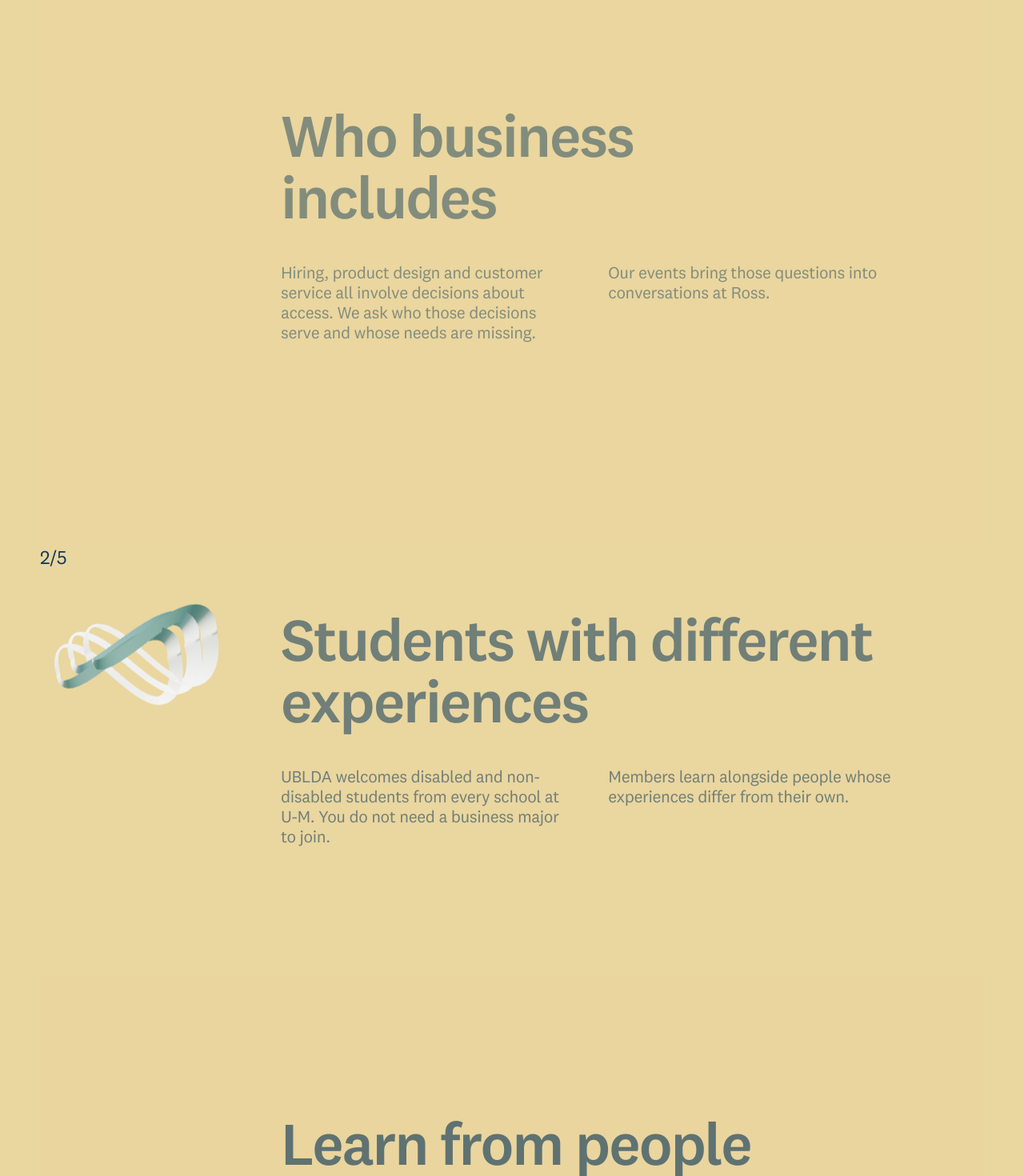
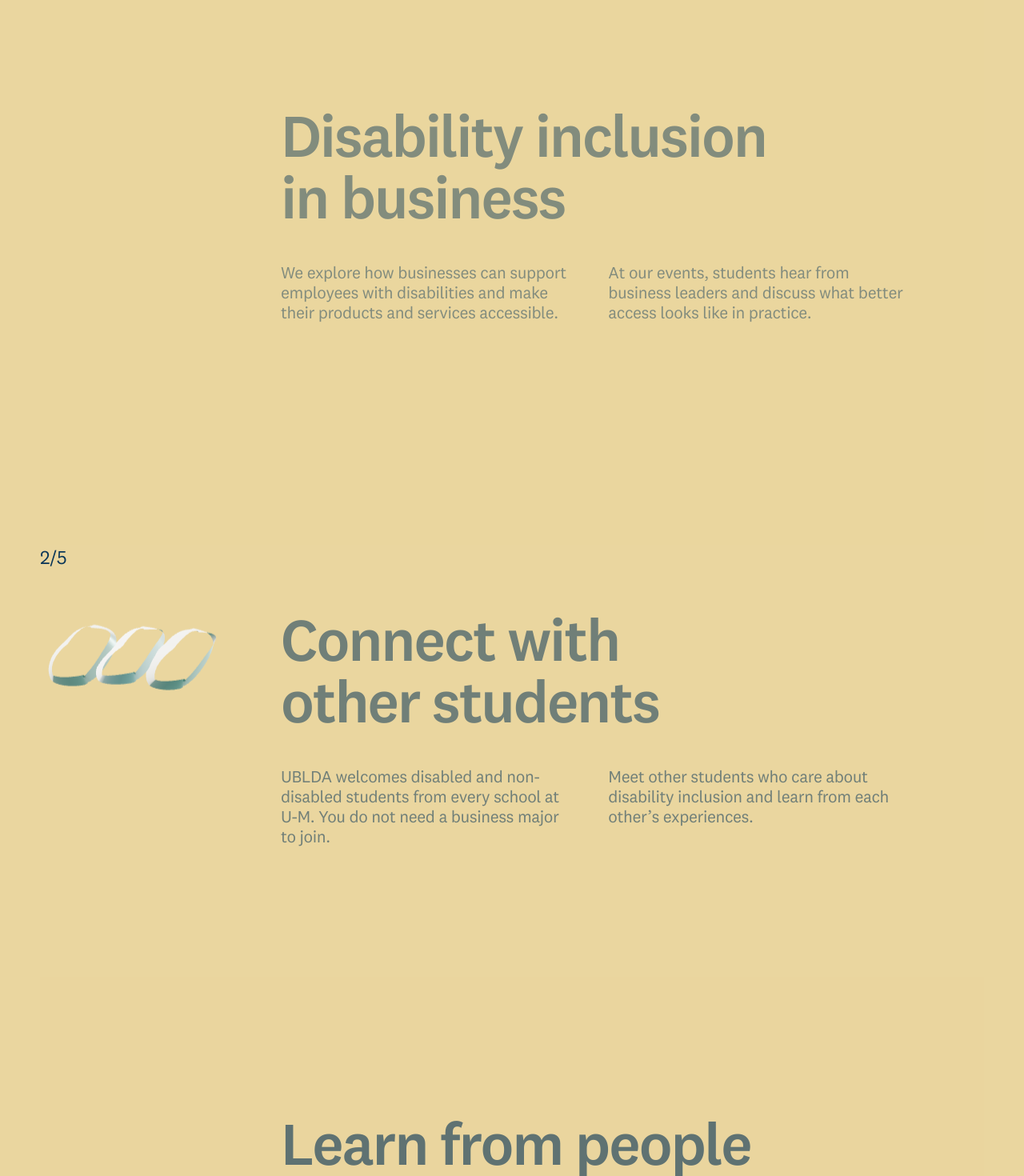
Before and after one commit to sbodine-lab/ublda-website, a React (Vite) app: page / in a window 1280 px wide. Shown: the part 3240-4710 px from the top of the page at 80% size. Built offline with nearby package versions, Linux system fonts and the light colour scheme.

Commit message:
Clarify homepage values and align their symbols (#176)

```diff
--- a/src/features/equator/EquatorSite.tsx
+++ b/src/features/equator/EquatorSite.tsx
@@ -53,25 +53,25 @@ const values = [
   {
     title: (
       <>
-        Who business
+        Disability inclusion
         <br />{' '}
-        includes
+        in business
       </>
     ),
     icon: "inclusion",
-    a: "Hiring, product design and customer service all involve decisions about access. We ask who those decisions serve and whose needs are missing.",
-    b: "Our events bring those questions into conversations at Ross.",
+    a: "We explore how businesses can support employees with disabilities and make their products and services accessible.",
+    b: "At our events, students hear from business leaders and discuss what better access looks like in practice.",
   },
   {
     title: (
       <>
-        Students with different
-        <br />{' '}experiences
+        Connect with
+        <br />{' '}other students
       </>
     ),
     icon: "shared",
     a: "UBLDA welcomes disabled and non-disabled students from every school at U-M. You do not need a business major to join.",
-    b: "Members learn alongside people whose experiences differ from their own.",
+    b: "Meet other students who care about disability inclusion and learn from each other’s experiences.",
   },
   {
     title: (
@@ -87,8 +87,8 @@ const values = [
   {
     title: (
       <>
-        Questions are
-        <br />{' '}welcome
+        Listen and
+        <br />{' '}ask questions
       </>
     ),
     icon: "listening",
@@ -98,8 +98,8 @@ const values = [
   {
     title: (
       <>
-        Learning across
-        <br />{' '}Ross
+        A community
+        <br />{' '}at Ross
       </>
     ),
     icon: "community",
--- a/src/features/equator/ribbonGeometry.ts
+++ b/src/features/equator/ribbonGeometry.ts
@@ -1,4 +1,4 @@
-// Original ribbon sculptures: people, shared purpose, learning, listening, care.
+// Original ribbon sculptures: people, connections, learning, listening, community.
 // Every form keeps three strips and the same vertex order for continuous morphs.
 export const ribbonNames = [
   "inclusion",
@@ -192,11 +192,12 @@ export function ribbonPoint(
   const center = (p: number): [number, number, number] => {
     if (stage === 1) {
       const a = p * Math.PI * 2;
-      // The infinity form Sam selected, including its original layered spacing.
+      // Three linked rings represent connections between students.
+      // Alternating depth makes adjacent rings pass through each other.
       return [
-        1.12 * Math.sin(a),
-        0.52 * Math.sin(a * 2) + b * 0.19,
-        0.38 * Math.cos(a) + b * 0.16,
+        0.58 * Math.cos(a) + b * 0.69,
+        0.52 * Math.sin(a),
+        (band === 1 ? -1 : 1) * 0.24 * Math.sin(a),
       ];
     }
     if (stage === 3) {
```
